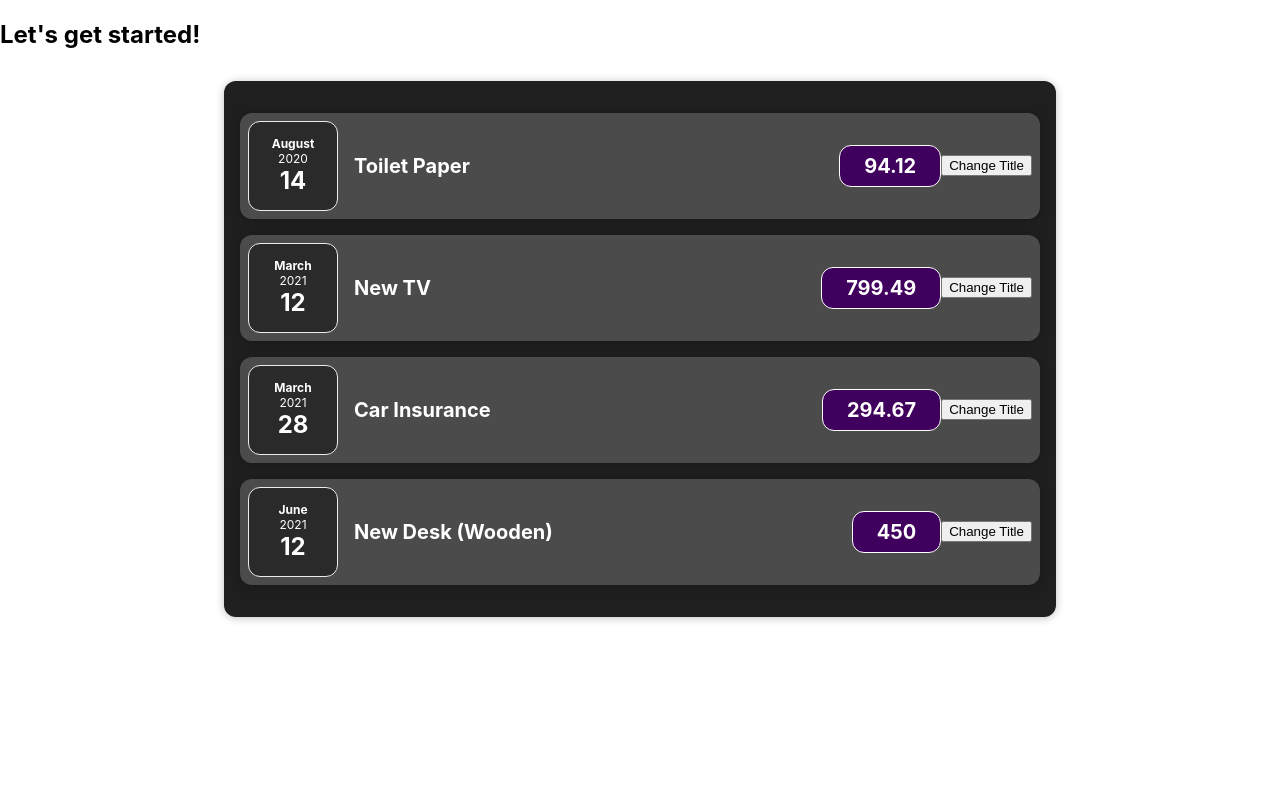
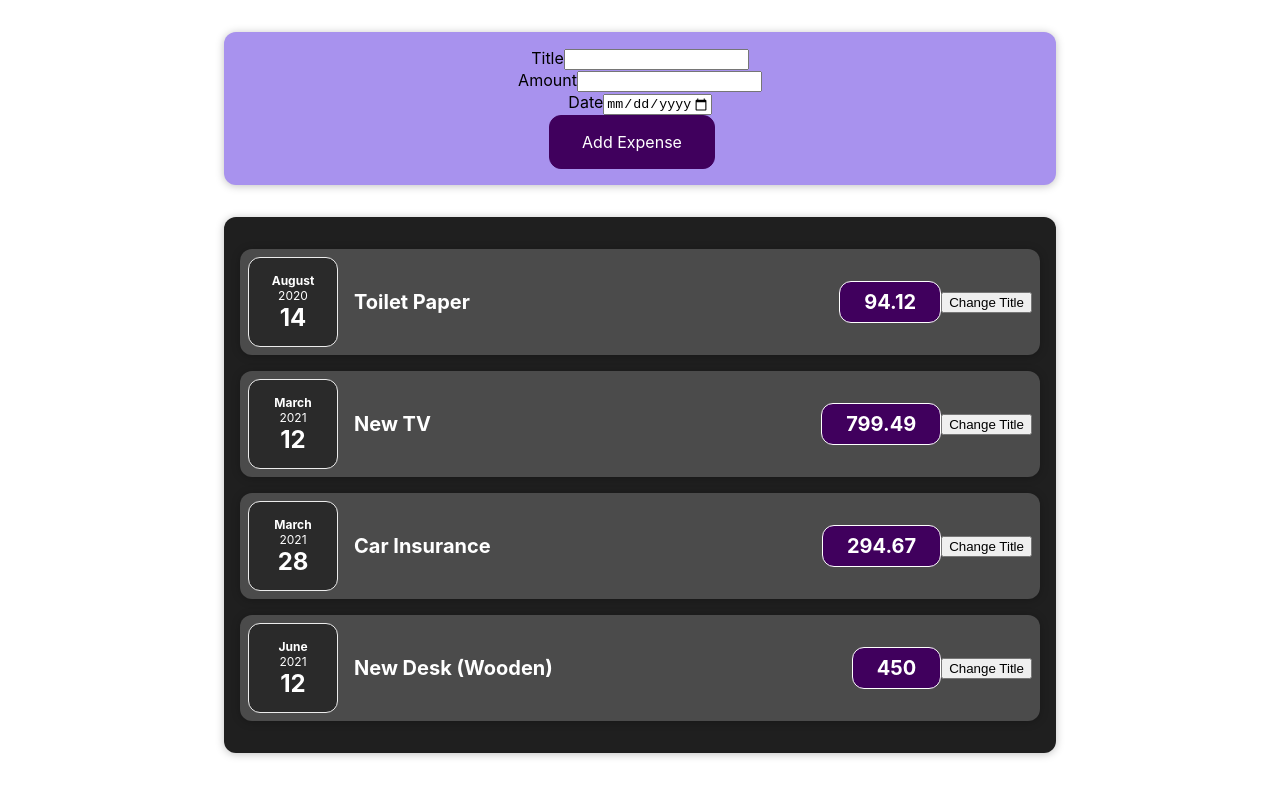
Before and after one commit to ptkhavare/react, a React (Create React App) app in the folder react-complete-guide/: page / in a window 1280 px wide. Shown: the top 796 px of the page. Built offline with nearby package versions, Linux system fonts and the light colour scheme.

Commit message:
Added working of event object

```diff
--- a/react-complete-guide/src/App.js
+++ b/react-complete-guide/src/App.js
@@ -1,6 +1,7 @@
 import logo from "./logo.svg";
 import "./App.css";
 import Expenses from "./components/Expenses/Expenses";
+import NewExpense from "./components/NewExpense/NewExpense";
 
 function App() {
   const ExpenseItems = [
@@ -31,7 +32,7 @@
   ];
   return (
     <div>
-      <h2>Let's get started!</h2>
+      <NewExpense />
       <Expenses items={ExpenseItems} />
     </div>
   );
--- /dev/null
+++ b/react-complete-guide/src/components/NewExpense/ExpenseForm.css
@@ -0,0 +1,26 @@
+.new-expense__controls {
+  display: flex;
+  flex-wrap: wrap;
+  gap: 1rem;
+  margin-bottom: 1rem;
+  text-align: left;
+}
+
+.new-expense__control label {
+  font-weight: bold;
+  margin-bottom: 0.5rem;
+  display: block;
+}
+
+.new-expense__control input {
+  font: inherit;
+  padding: 0.5rem;
+  border-radius: 6px;
+  border: 1px solid #ccc;
+  width: 20rem;
+  max-width: 100%;
+}
+
+.new-expense__actions {
+  text-align: right;
+}
--- /dev/null
+++ b/react-complete-guide/src/components/NewExpense/ExpenseForm.js
@@ -0,0 +1,30 @@
+import React from "react";
+import "./NewExpense.css";
+
+function ExpenseForm() {
+    const titleChangeHandler = (event) => {
+        console.log(event.target.value);
+    }
+  return (
+    <form>
+      <div className="new-expense__controls">
+        <div className="new-expense__control">
+          <label>Title</label>
+          <input type="text" onChange={titleChangeHandler} />
+        </div>
+        <div className="new-expense__control">
+          <label>Amount</label>
+          <input type="number" min="0.01" step="0.01" />
+        </div>
+        <div className="new-expense__control">
+          <label>Date</label>
+          <input type="date" min="2019-01-01" max="2022-12-31" />
+        </div>
+      </div>
+      <div className="new-expense__actions">
+        <button type="submit">Add Expense</button>
+      </div>
+    </form>
+  );
+}
+export default ExpenseForm;
--- /dev/null
+++ b/react-complete-guide/src/components/NewExpense/NewExpense.css
@@ -0,0 +1,38 @@
+.new-expense {
+  background-color: #a892ee;
+  padding: 1rem;
+  margin: 2rem auto;
+  width: 50rem;
+  max-width: 95%;
+  border-radius: 12px;
+  text-align: center;
+  box-shadow: 0 1px 8px rgba(0, 0, 0, 0.25);
+}
+
+.new-expense button {
+  font: inherit;
+  cursor: pointer;
+  padding: 1rem 2rem;
+  border: 1px solid #40005d;
+  background-color: #40005d;
+  color: white;
+  border-radius: 12px;
+  margin-right: 1rem;
+}
+
+.new-expense button:hover,
+.new-expense button:active {
+  background-color: #510674;
+  border-color: #510674;
+}
+
+.new-expense button.alternative {
+  color: #220131;
+  border-color: transparent;
+  background-color: transparent;
+}
+
+.new-expense button.alternative:hover,
+.new-expense button.alternative:active {
+  background-color: #ddb3f8;
+}
--- /dev/null
+++ b/react-complete-guide/src/components/NewExpense/NewExpense.js
@@ -0,0 +1,12 @@
+import React from "react";
+import ExpenseForm from "./ExpenseForm";
+import "./NewExpense.css";
+
+function NewExpense() {
+    return (
+      <div className="new-expense">
+        <ExpenseForm />
+      </div>
+    );
+}
+export default NewExpense;
```
